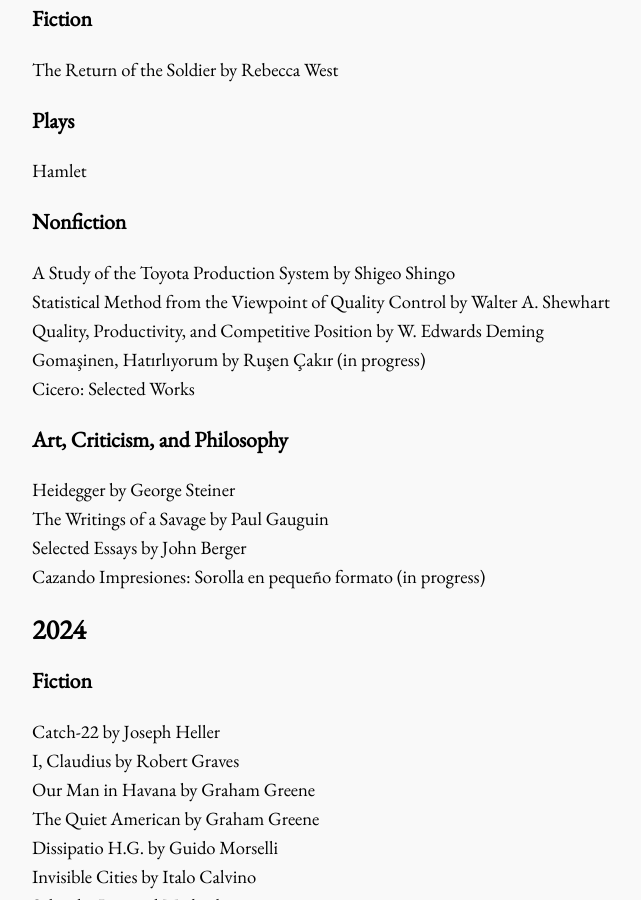
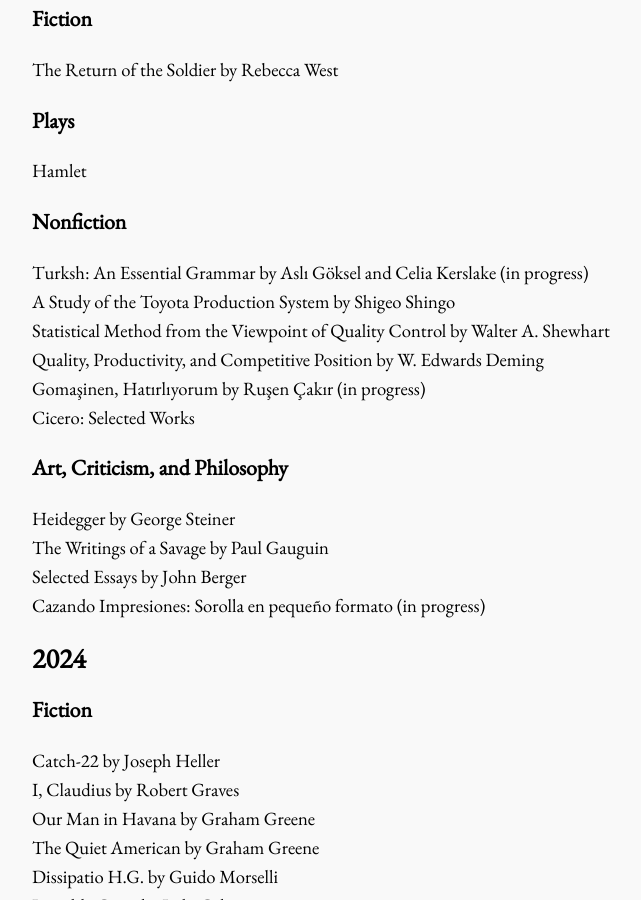
Before and after one commit to bora-uyumazturk/bora-uyumazturk.github.io, a Jekyll site: the page built from reading.html, in a window 1280 px wide and 900 px high, scrolled down 306 px. Shown: the whole window, without its empty margins (140-781 px from the left). Built offline with Jekyll 4.4.1, drawn with Linux system fonts in a browser that asks for light colours.

Commit message:
Update reading.html

```diff
--- a/reading.html
+++ b/reading.html
@@ -24,6 +24,7 @@ title: Reading
 
   <h3>Nonfiction</h3>
 
+  Turksh: An Essential Grammar by Aslı Göksel and Celia Kerslake (in progress) <br>
   A Study of the Toyota Production System by Shigeo Shingo <br>
   Statistical Method from the Viewpoint of Quality Control by Walter A. Shewhart <br>
   Quality, Productivity, and Competitive Position by W. Edwards Deming <br>
```
